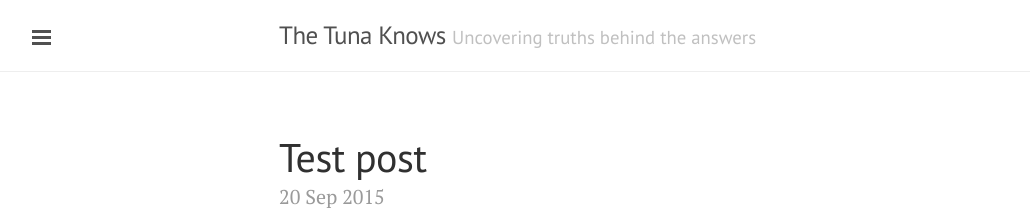
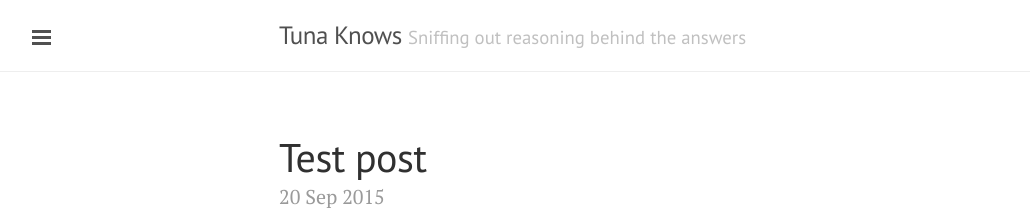
Before and after one commit to edstephens/edstephens.github.io, a Jekyll site: the page built from index.html, in a window 1280 px wide. Shown: the top 216 px of the page, without its empty margins (1-1031 px from the left). Built offline with Jekyll 4.4.1, drawn with Linux system fonts in a browser that asks for light colours; the list of posts is cut into pages by our own code.

Commit message:
Update _config.yml

```diff
--- a/_config.yml
+++ b/_config.yml
@@ -2,7 +2,7 @@ excerpt_separator: ""
 pygments: true
 markdown: kramdown
 url: http://edstephens.github.io
-title: The Tuna Knows
-tagline: Uncovering truths behind the answers
+title: Tuna Knows
+tagline: Sniffing out reasoning behind the answers
 description: From an early age we learn to collaborate on ideas, forming thoughts leading to opinions which we go on to share with others to either reaffirm or question our understanding.<br />In the modern world we are reliant on data above assumptions; for almost anything we ask there is an answer in data, and our ability to access it is more pervasive with each day and yet the most insightful answers require the right questioning.<br />This journal is to investigate the impact a gathering of minds can have on a representation of data, and what pathways lead us to answers.
 paginate: 5
```
